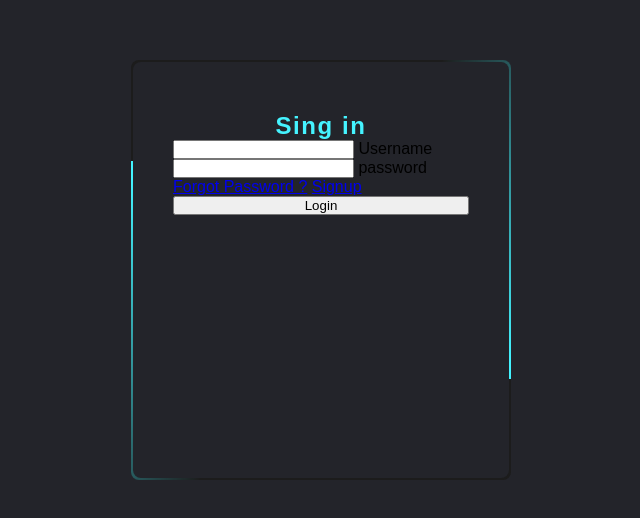
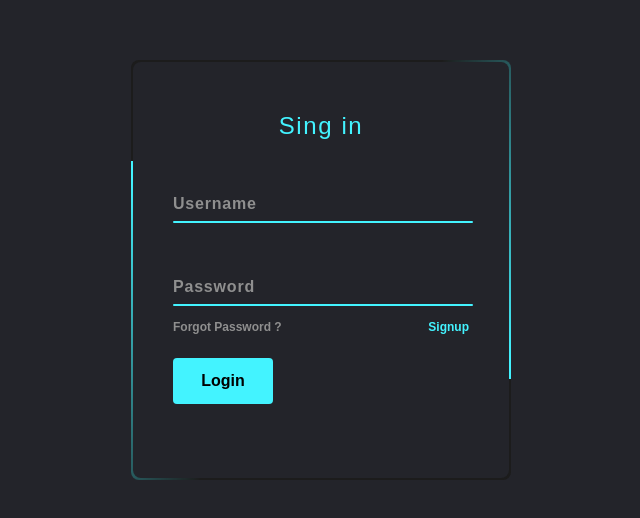
Before and after one commit to Hasib24/Animated-Login-Form, a plain HTML site: page index.html in a window 1280 px wide. Shown: the part 130-648 px from the top of the page, without its empty margins (319-959 px from the left). Drawn offline with Linux system fonts and the light colour scheme.

Commit message:
project complete

```diff
--- a/style.css
+++ b/style.css
@@ -1,3 +1,10 @@
+:root{
+    /* --primary-color : green; */
+    --primary-color : #43f3ff;
+    --background-theme-color : #23242a;
+    --text-color: #8f8f8f;
+}
+
 *{
     margin: 0;
     padding: 0;
@@ -8,7 +15,7 @@ body{
     display: flex;
     justify-content: center;
     align-items: center;
-    background-color: #23242a;
+    background-color: var(--background-theme-color);
     min-height: 100vh;
 
 
@@ -29,7 +36,7 @@ body{
     top: -50%;
     left: -50%;
     background: linear-gradient(0deg, transparent,
-        #43f3ff, #43f3ff);
+    var(--primary-color), var(--primary-color));
     animation: rotetingAnim 6s linear  infinite;
     transform-origin: right bottom;
 }
@@ -41,7 +48,7 @@ body{
     top: -50%;
     left: -50%;
     background: linear-gradient(0deg, transparent,
-        #43f3ff,#43f3ff);
+    var(--primary-color),var(--primary-color));
     animation: rotetingAnim 6s linear  infinite;
     animation-delay:-3s;
     transform-origin: right bottom;
@@ -73,9 +80,9 @@ body{
 
 }
 .form h2{
-    color: #45f3ff;
+    color: var(--primary-color);
     text-align: center;
-    font-weight: 600;
+    font-weight: 500;
     letter-spacing: 0.1rem;
 
 }
@@ -93,5 +100,94 @@ body{
 
 } */
 .inputBox{
+    position: relative;
+    width: 300px;
+    margin-top: 35px;
+}
+.inputBox input{
+    position: relative;
+    width: 100%;
+    padding: 20px 10px 10px;
+    outline: none;
+    background: transparent;
+    border: none;
+    font-size: 1rem;
+    letter-spacing: 0.05rem;
+    z-index: 2;
+}
+
+.inputBox span{
+    position: absolute;
+    /* background-color: rebeccapurple; */
+    width: 100%;
+    left: 0;
+    padding: 20px 0 10px;
+    font-size: 1rem;
+    font-weight: 600;
+    letter-spacing: 0.05rem;
+    transition: 0.5s;
+    text-transform: capitalize;
+
+    color: var(--text-color);
+}
+.inputBox input:valid ~ span,
+.inputBox input:focus ~ span{
+    color: var(--primary-color);
+    transform: translateY(-34px);
+    font-size: 0.75rem;
+}
+.inputBox i{
+    position: absolute;
+    background-color:var(--primary-color);
+    width: 100%;
+    height: 2px;
+    left: 0;
+    bottom: 0;
+    border-radius: 4px;
+    pointer-events: none;
+    transition: 0.5s;
+}
+.inputBox input:valid ~ i,
+.inputBox input:focus ~ i{
+    height: 38px;
+}
+
+.links{
+    display: flex;
+    justify-content: space-between;
 
 }
+.links a{
+    margin: 10px 0;
+    text-decoration: none;
+    color:#8f8f8f;
+    font-size: 0.75rem;
+    padding: 4px 0;
+    font-weight: 600;
+
+}
+.links a:hover,
+.links a:nth-child(2){
+    color: var(--primary-color);
+}
+
+/*--------------------- Submit button --------------- */
+.form input[type="submit"]{
+    background-color: var(--primary-color);
+    /* background-color: red; */
+    border: none;
+    font-size: 1rem;
+    font-weight: 600;
+
+    padding: 14px;
+    margin-top: 10px;
+    width: 100px;
+    outline: none;
+    border-radius: 4px;
+
+}
+
+.links a:nth-child(2):hover,
+input[type="submit"]:hover{
+    opacity: 0.8;
+}
```
